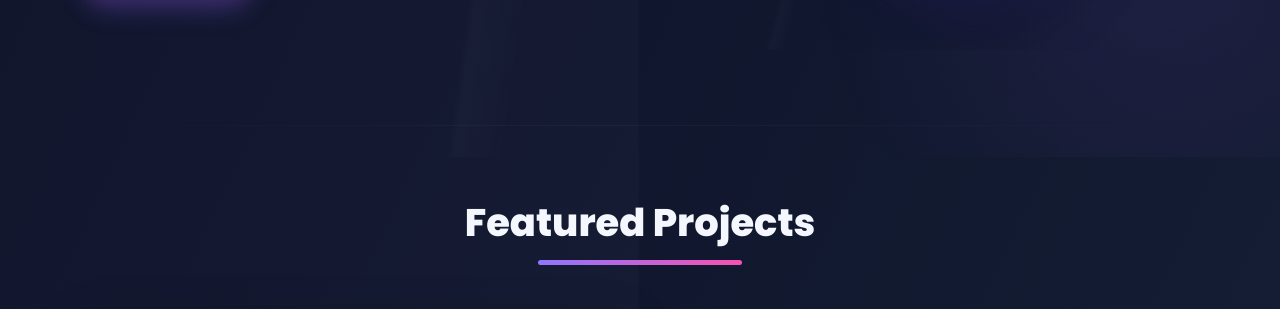
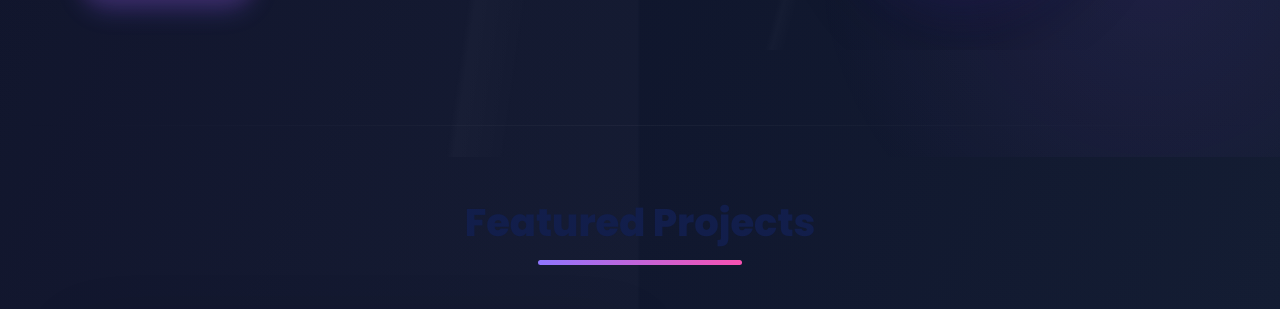
Before and after one commit to Abhinaykalal/portfolio1, a plain HTML site: page index.html in a window 1280 px wide. Shown: the part 643-952 px from the top of the page. Drawn offline with Linux system fonts and the light colour scheme.

Commit message:
Update styles.css

```diff
--- a/styles.css
+++ b/styles.css
@@ -602,7 +602,7 @@ html.light-mode .hero-text {
   font-size: clamp(2rem, 3vw, 3.5rem);
   line-height: 1.1;
   font-weight: 800;
-  color: #f5f7ff;
+  color: #121e4b;
 }
 
 .section-heading span {
```
